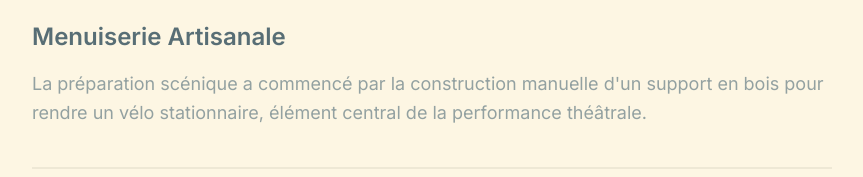
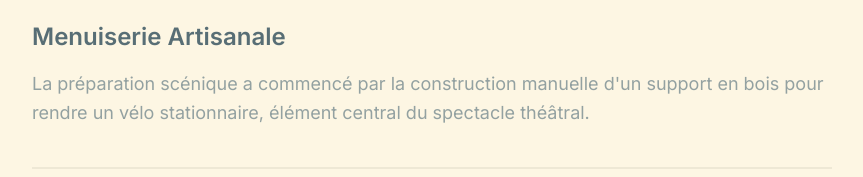
Before and after one commit to daqhris/DoublementAliene, a Next.js app: page /performance/gallery in a window 1280 px wide. Shown: the part 352-529 px from the top of the page, without its empty margins (208-1071 px from the left). Built offline with nearby package versions, Linux system fonts and the light colour scheme; no server answers.

Commit message:
texts changes

```diff
--- a/app/performance/gallery/page.tsx
+++ b/app/performance/gallery/page.tsx
@@ -100,7 +100,7 @@ export default function GalleryPage() {
     {
       date: '17 Mars 2025',
       title: 'Préparation du Spectacle',
-      description: 'Répétition matinale dans l\'atelier de bricolage avant la représentation théâtral',
+      description: 'Répétition matinale dans l\'atelier de bricolage le jour de la représentation théâtrale',
       images: [
         {
           src: '/Constellations2025/Construction-SupportBois-VéloFixe/17Mars2025/IMG_20250317_082337.jpg',
@@ -190,7 +190,7 @@ export default function GalleryPage() {
 
       <TimelineGallery
         title="Menuiserie Artisanale"
-        description="La préparation scénique a commencé par la construction manuelle d'un support en bois pour rendre un vélo stationnaire, élément central de la performance théâtrale."
+        description="La préparation scénique a commencé par la construction manuelle d'un support en bois pour rendre un vélo stationnaire, élément central du spectacle théâtral."
         items={constructionTimeline}
       />
 
```
